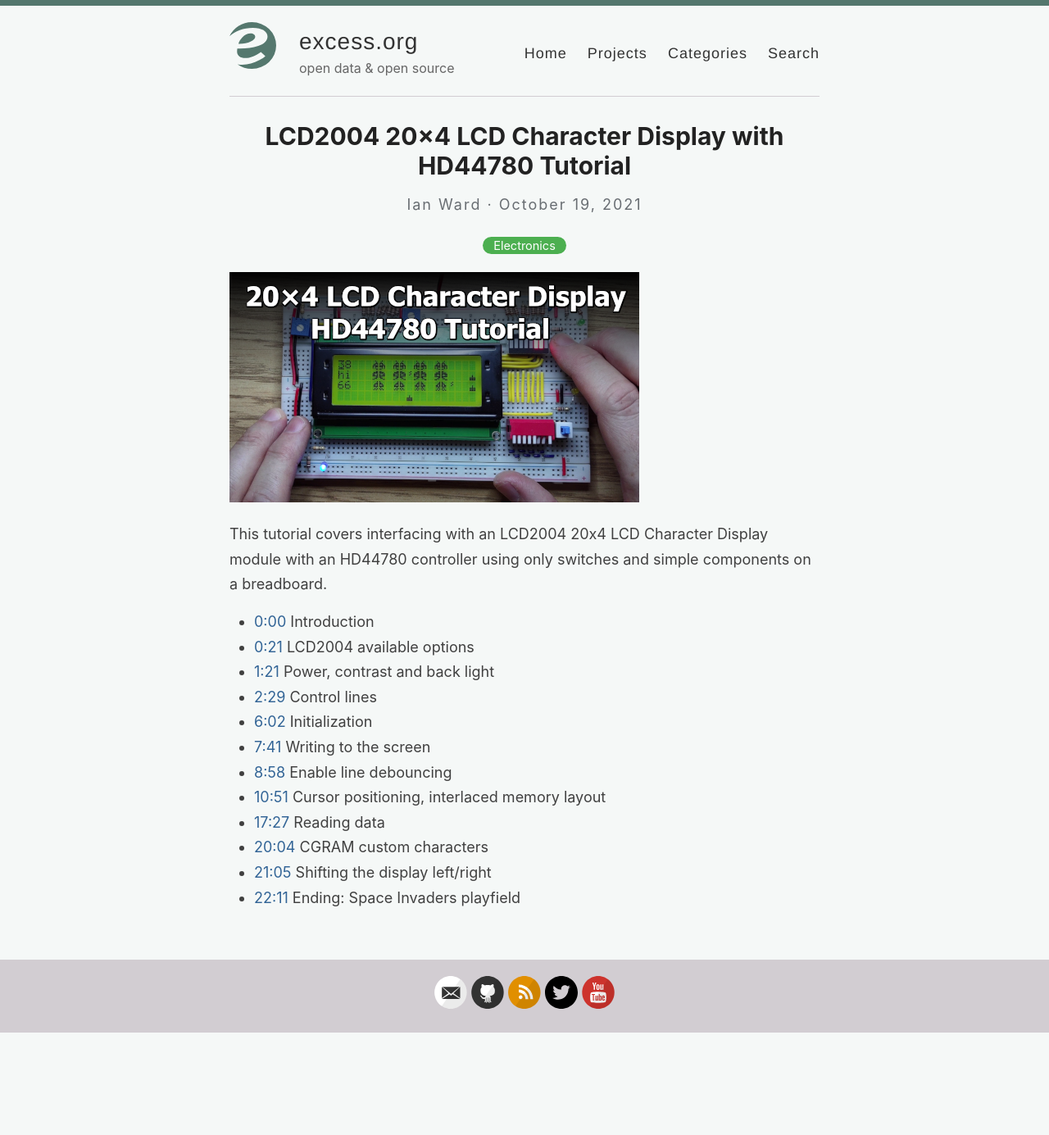
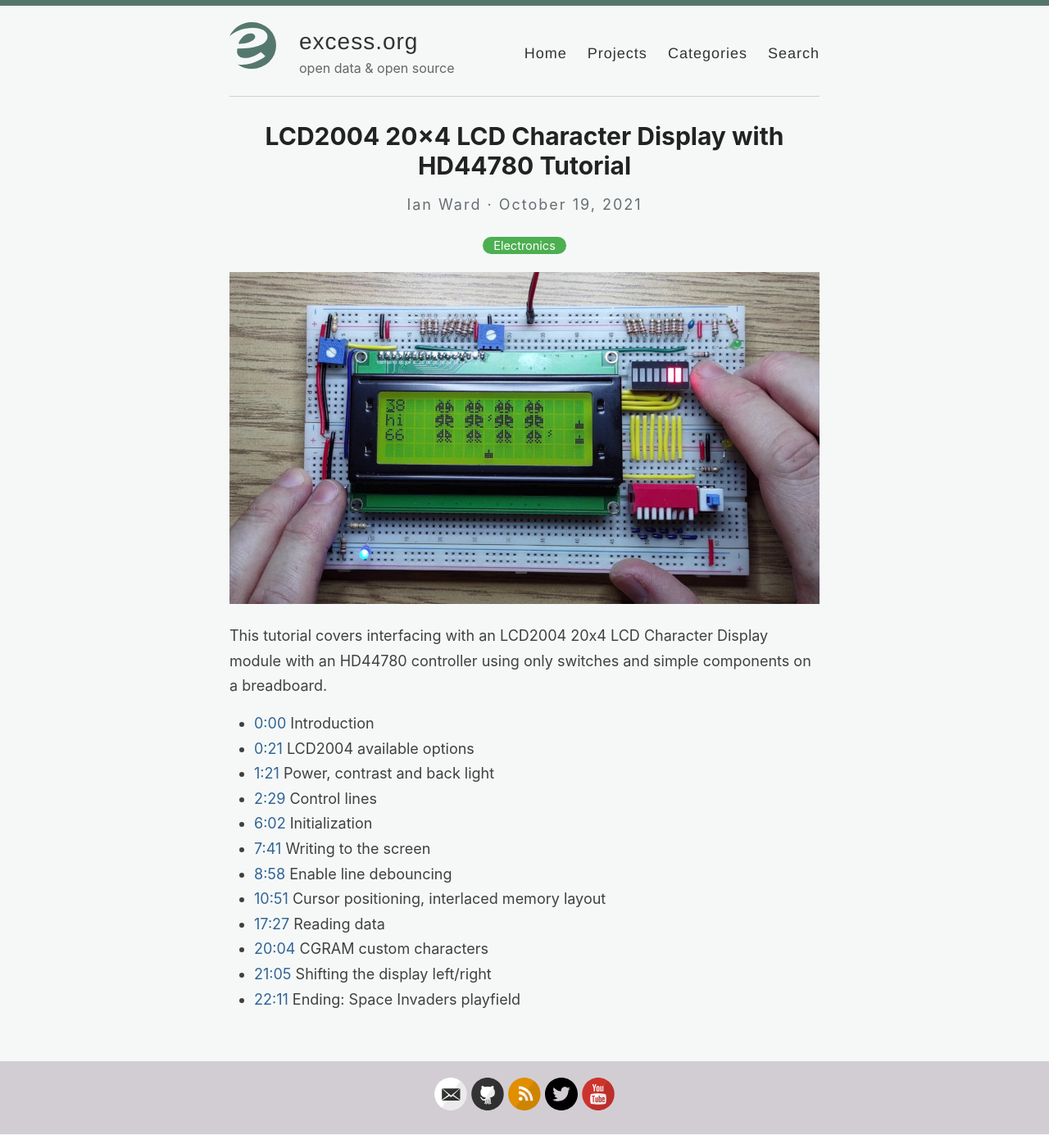
Before and after one commit to wardi/wardi.github.io, a Jekyll site: the page built from _posts/2021-10-19-lcd2004-tutorial.md, in a window 1280 px wide. Shown: the whole page at 82% size. Built offline with Jekyll 4.4.1, drawn with Linux system fonts in a browser that asks for light colours; before the commit the page ends 1261 px from its top, so only the background shows below that.

Commit message:
remove text from video preview

```diff
--- a/_posts/2021-10-19-lcd2004-tutorial.md
+++ b/_posts/2021-10-19-lcd2004-tutorial.md
@@ -5,7 +5,7 @@ categories: [Electronics]
 excerpt_separator: <!--more-->
 ---
 
-[![LCD2004 20×4 LCD Character Display](/images/lcd2004.png)](https://youtu.be/Gd6GUsHL4FI)
+[![LCD2004 20×4 LCD Character Display](/images/lcd2004.jpg)](https://youtu.be/Gd6GUsHL4FI)
 
 This tutorial covers interfacing with an LCD2004 20x4 LCD Character Display module with an HD44780 controller using only switches and simple components on a breadboard.
 
```
Also changed, not shown: images/lcd2004.jpg (added), images/lcd2004.png (deleted).
